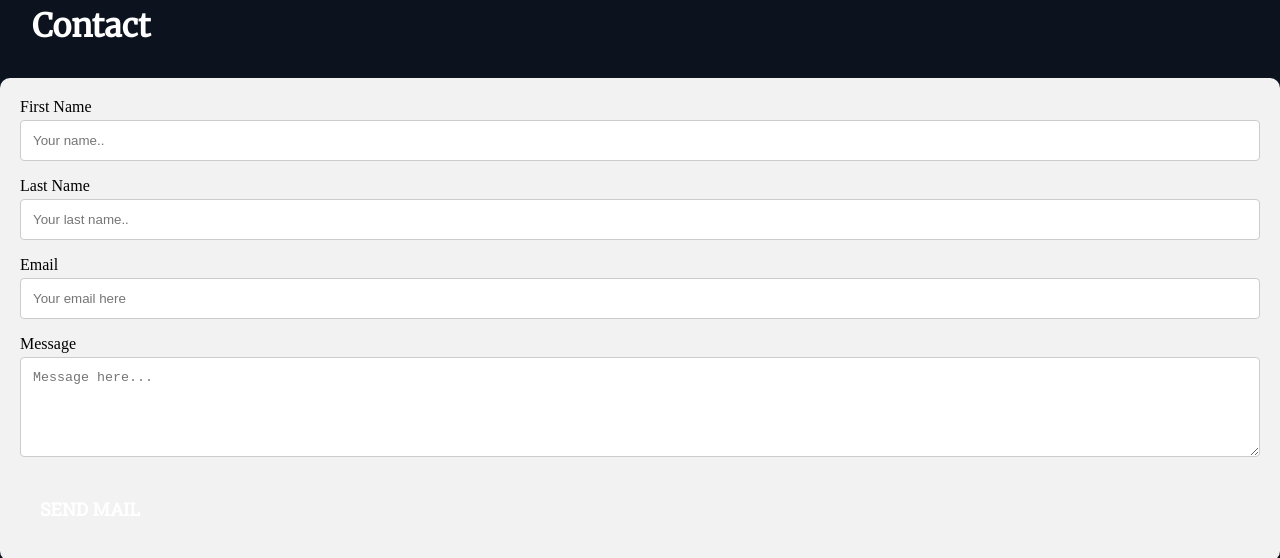
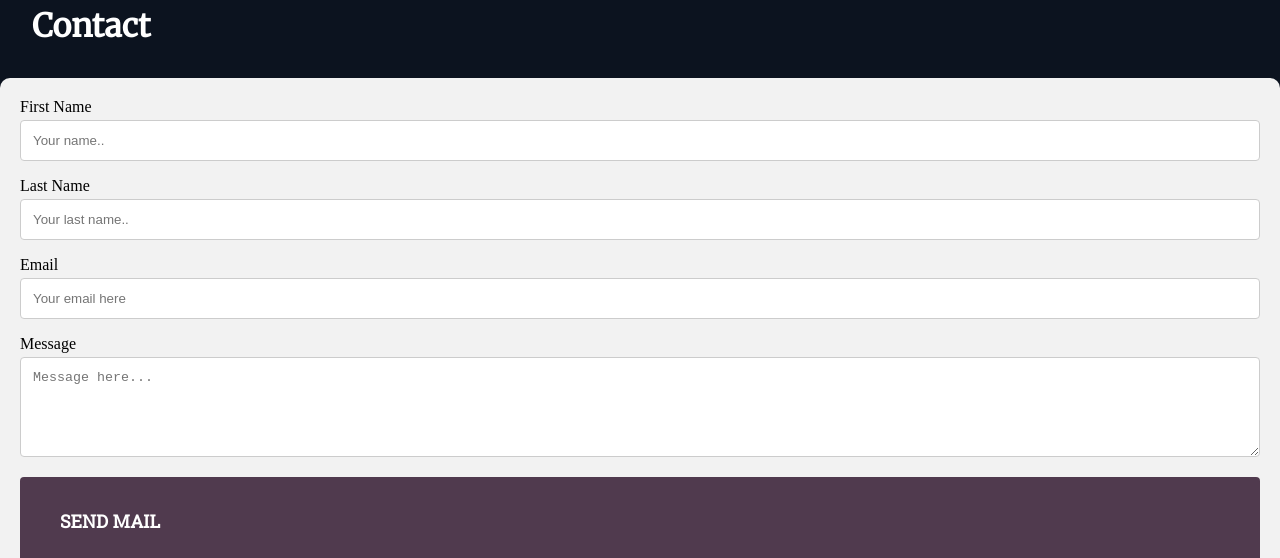
Before and after one commit to Markburg/Frontendprogramming, a plain HTML site: page Portfolio/index.html in a window 1280 px wide. Shown: the part 1981-2539 px from the top of the page. Drawn offline with Linux system fonts and the light colour scheme.

Commit message:
Portfolio/style.css

```diff
--- a/Portfolio/style.css
+++ b/Portfolio/style.css
@@ -73,6 +73,7 @@ h1,h2 {
     color: #fff;
     font-family: 'Merriweather', serif;
 }
+/* transparent bar settings */
 .overlay {
     opacity: 85%;
     margin-left: 300px;
@@ -92,8 +93,8 @@ input[type=text], select, textarea {
     margin-bottom: 16px;
     resize: vertical
 }
-/* Style the submit button with a specific background color etc */
-input[type=submit] {
+/* Sumbit button for sending mail */
+.submit {
     background-color: #503A4E;
     color: white;
     padding: 12px 20px;
@@ -102,7 +103,7 @@ input[type=submit] {
     cursor: pointer;
 }
 /* When moving the mouse over the submit button, add a darker green color */
-input[type=submit]:hover {
+.submit:hover {
     background-color: firebrick;
 }
 /* Add a background color and some padding around the contact form */
@@ -111,12 +112,14 @@ input[type=submit]:hover {
     background-color: #f2f2f2;
     padding: 20px;
 }
+/* Self image border and position */
 .image img {
     margin-left: 1200px;
     margin-top: 200px;
     width: 400px;
     border: solid 10px;
 }
+/* Aboutme text color and  */
 .Aboutme {
     color: white;
     width: 70%;
```
